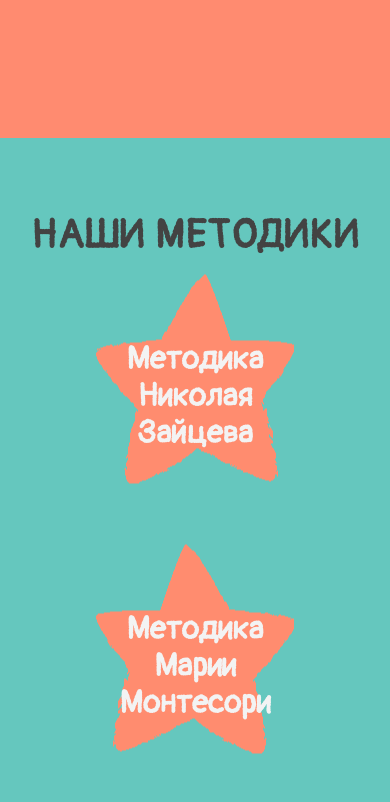
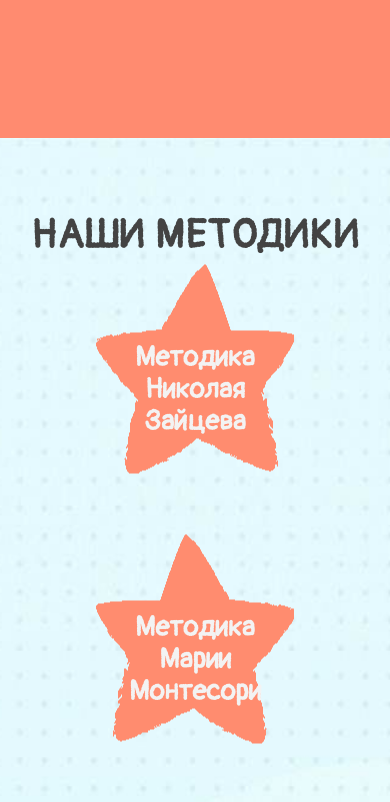
Before and after one commit to slava-bozhko/children-days, a website: page index.html in a window 390 px wide. Shown: the part 1560-2362 px from the top of the page. Drawn offline with nearby package versions, Linux system fonts and the light colour scheme; some packages are replaced by stand-ins of ours; a web font is replaced by a local one.

Commit message:
Mobile map5

```diff
--- a/scss/styles.scss
+++ b/scss/styles.scss
@@ -199,6 +199,8 @@ h4{
     }
     &--star{
         background-color: $text-color;
+        background-image: url('../img/back025.jpg');
+
     }
     &--white{
         background-color: $secondary-color;
@@ -577,7 +579,7 @@ h4{
         }
     }
     &__star{
-        font-size: 3.2rem;
+        font-size: 2.8rem;
         position: absolute;
         left: 50%;
         top: 50%;
@@ -611,7 +613,7 @@ h4{
 
 .star{
     text-align: center;
-    margin: 20px 0;
+    margin: 10px 0;
 
     &__ico{
         position: relative;
```
Also changed, not shown: css/styles.css, img/back025.jpg (added), img/back026.jpg (added), img/back027.jpg (added), img/back028.jpg (added), 1 other file.
